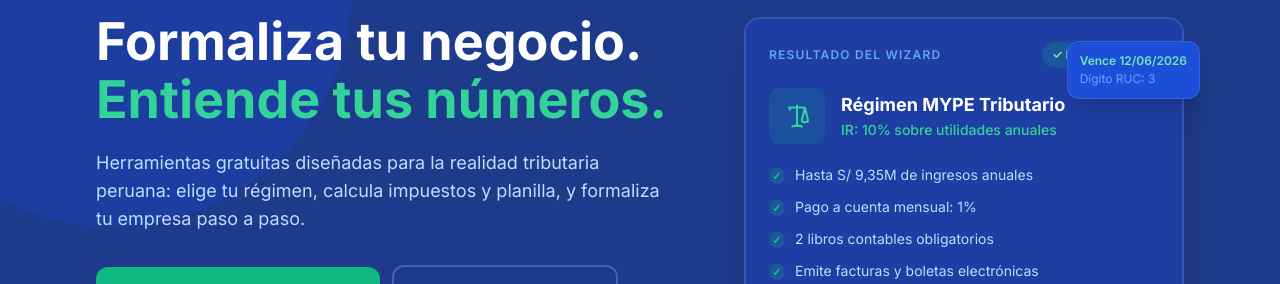
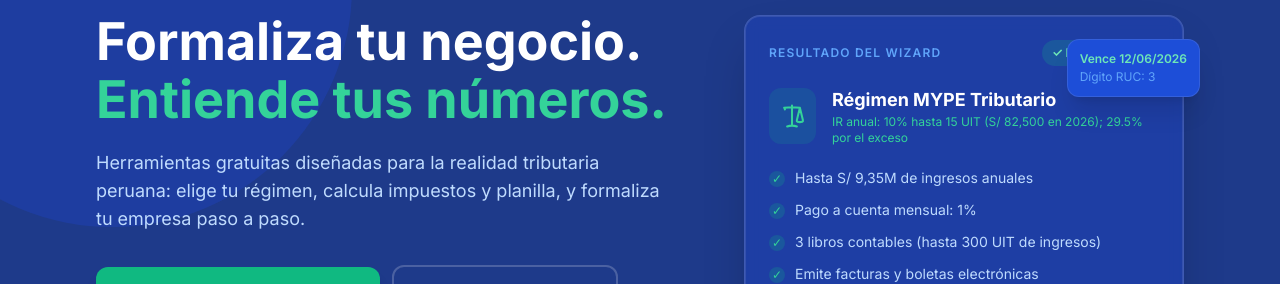
Before and after one commit to Zhimpa/FORMALIA, a Next.js app: page / in a window 1280 px wide. Shown: the part 190-474 px from the top of the page. Built offline with nearby package versions, Linux system fonts and the light colour scheme; no server answers.

Commit message:
fix: RMT progressive IR scale, 3 libros from params, new IR tests

```diff
--- a/src/app/page.tsx
+++ b/src/app/page.tsx
@@ -1,7 +1,7 @@
 import type { Metadata } from "next";
 import Link from "next/link";
 import { cn } from "@/lib/utils";
-import { UIT, RMV, IGV as IGV_PARAM, RMT, TASAS_IR } from "@/config/parametros-peru";
+import { UIT, RMV, IGV as IGV_PARAM, RMT, TASAS_IR, LIBROS_CONTABLES } from "@/config/parametros-peru";
 import { Tooltip } from "@/components/ui/Tooltip";
 import { UltimaVerificacion } from "@/components/UltimaVerificacion";
 
@@ -262,7 +262,9 @@ function MockHeroUI() {
           </div>
           <div>
             <p className="text-lg font-bold text-white">Régimen MYPE Tributario</p>
-            <p className="text-sm font-medium text-acento-400">IR: {TASAS_IR.rmt.tramoHasta15UIT.valor}% sobre utilidades anuales</p>
+            <p className="text-xs leading-snug text-acento-400">
+              IR anual: {TASAS_IR.rmt.tramoHasta15UIT.valor}% hasta 15 UIT (S/ {TASAS_IR.rmt.limite15UITEnSoles.valor.toLocaleString("es-PE")} en 2026); {TASAS_IR.rmt.tramoExceso15UIT.valor}% por el exceso
+            </p>
           </div>
         </div>
 
@@ -271,7 +273,7 @@ function MockHeroUI() {
           {[
             `Hasta S/ ${(RMT.topeIngresosAnual.valor / 1_000_000).toFixed(2).replace(".", ",")}M de ingresos anuales`,
             `Pago a cuenta mensual: ${TASAS_IR.pagoACuentaMinimo.valor}%`,
-            "2 libros contables obligatorios",
+            `3 libros contables (hasta ${LIBROS_CONTABLES.tramo1.topeUIT.valor} UIT de ingresos)`,
             "Emite facturas y boletas electrónicas",
           ].map((b) => (
             <li key={b} className="flex items-center gap-2.5 text-sm text-marca-200">
--- a/src/components/calculadoras/CalculadoraImpuestoRenta.tsx
+++ b/src/components/calculadoras/CalculadoraImpuestoRenta.tsx
@@ -2,6 +2,7 @@
 
 import { useState } from "react";
 import { calcularImpuestoRenta } from "@/lib/calculadoras";
+import { TASAS_IR, UIT } from "@/config/parametros-peru";
 import { cn } from "@/lib/utils";
 
 const fmtS = (n: number) =>
@@ -80,7 +81,7 @@ export function CalculadoraImpuestoRenta() {
                 <tr className="border-b border-neutral-100">
                   <td className="py-2 text-neutral-600">
                     Tramo hasta 15 UIT ({fmtS(resultado.detalleRMT.tramoBase)})
-                    <span className="ml-2 text-xs text-neutral-400">× 10%</span>
+                    <span className="ml-2 text-xs text-neutral-400">× {TASAS_IR.rmt.tramoHasta15UIT.valor}%</span>
                   </td>
                   <td className="py-2 text-right font-medium text-neutral-800">{fmtS(resultado.detalleRMT.impuestoBase)}</td>
                 </tr>
@@ -100,7 +101,7 @@ export function CalculadoraImpuestoRenta() {
               </tbody>
             </table>
             <p className="text-xs text-neutral-500">
-              El límite de 15 UIT en 2026 equivale a {fmtS(resultado.detalleRMT.limite15UIT)} (UIT = S/ 5,500). Utilidad por encima de ese monto paga la tasa de 29.5% igual que en RG.
+              El límite de 15 UIT en 2026 equivale a {fmtS(resultado.detalleRMT.limite15UIT)} (UIT = S/ {UIT.valor.toLocaleString("es-PE")}). Utilidad por encima de ese monto paga la tasa de {TASAS_IR.rmt.tramoExceso15UIT.valor}% igual que en RG.
             </p>
           </div>
         </>
--- a/src/lib/wizard-regimen.ts
+++ b/src/lib/wizard-regimen.ts
@@ -377,7 +377,7 @@ export function calcularResultado(r: Respuestas): ResultadoWizard {
   // ── Caso 4 (principal): RMT vs RER ───────────────────────────────────────
   // El RMT es mejor que el RER en casi todos los escenarios:
   // RER cobra 1.5% sobre ventas brutas aunque no haya ganancia.
-  // RMT cobra solo sobre la ganancia real y con tasa menor (10%).
+  // RMT cobra solo sobre la ganancia real: 10% hasta 15 UIT de utilidad, 29.5% por el exceso.
 
   const advertencias: string[] = [];
 
```
Also changed, not shown: 1 other file (tests, documents, lock files or other folders).
